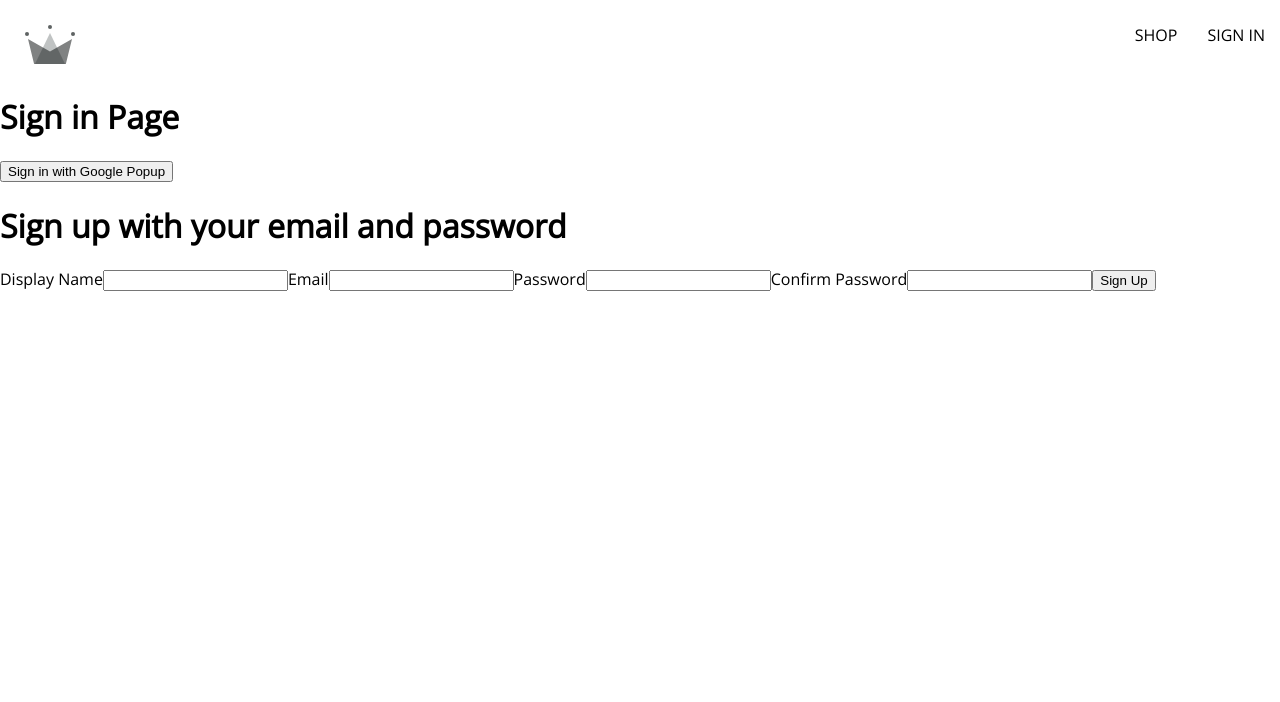
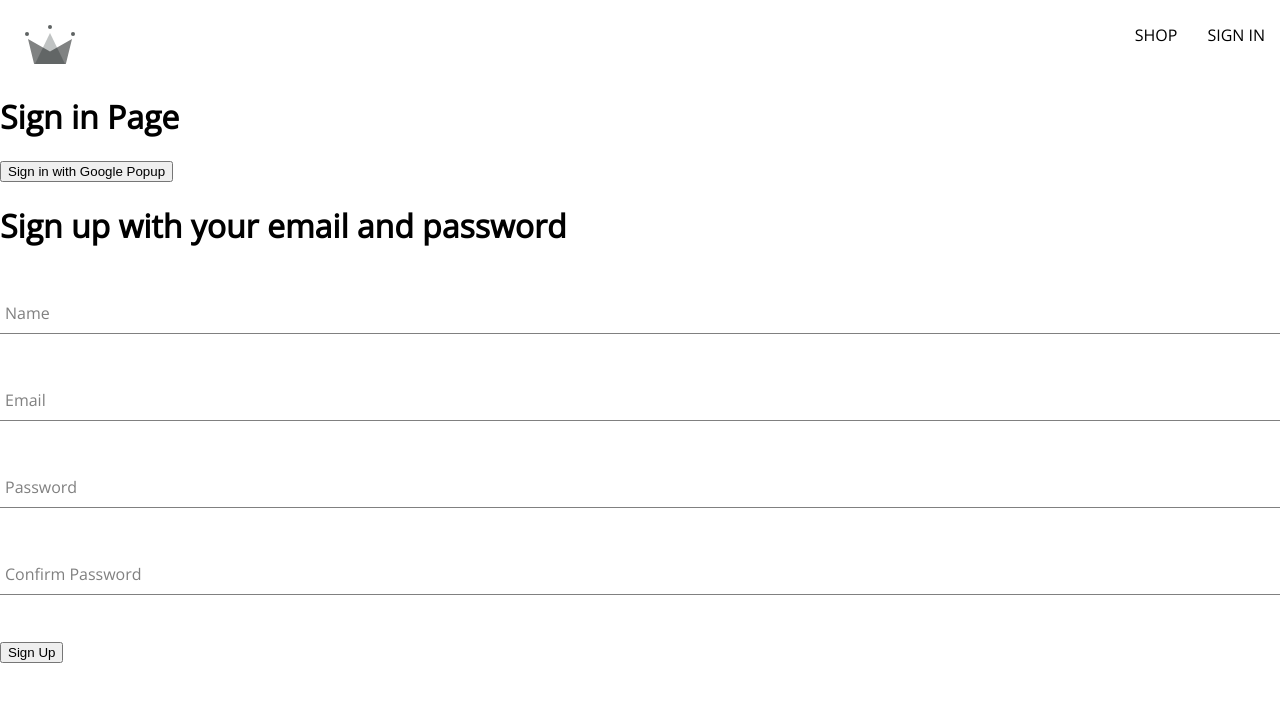
Before and after one commit to EdwinGrigonis/crown-clothing, a React (Create React App) app: page /sign-in in a window 1280 px wide. Shown: the top 702 px of the page. Built offline with nearby package versions, Linux system fonts and the light colour scheme.

Commit message:
added form styles

```diff
--- /dev/null
+++ b/src/components/form-input/form-input.component.jsx
@@ -0,0 +1,22 @@
+import './form-input.styles.scss'
+
+const FormInput = ({label, ...otherProps}) => {
+    return (
+        <div className="group">
+            <input className='form-input' {...otherProps} />
+            {label && (
+                <label
+                    className={`${
+                        otherProps.value.length
+                        ? 'shrink'
+                        : ''}
+                       form-input-label`}
+                    >
+                        {label}
+                </label>
+            )}
+        </div>
+    )
+}
+
+export default FormInput
--- /dev/null
+++ b/src/components/form-input/form-input.styles.scss
@@ -0,0 +1,54 @@
+$sub-color: grey;
+$main-color: black;
+
+@mixin shrinkLabel {
+  top: -14px;
+  font-size: 12px;
+  color: $main-color;
+}
+
+.group {
+  position: relative;
+  margin: 45px 0;
+
+  .form-input {
+    background: none;
+    background-color: white;
+    color: $sub-color;
+    font-size: 18px;
+    padding: 10px 10px 10px 5px;
+    display: block;
+    width: 100%;
+    border: none;
+    border-radius: 0;
+    border-bottom: 1px solid $sub-color;
+    margin: 25px 0;
+
+    &:focus {
+      outline: none;
+    }
+
+    &:focus ~ .form-input-label {
+      @include shrinkLabel();
+    }
+  }
+
+  input[type='password'] {
+    letter-spacing: 0.3em;
+  }
+
+  .form-input-label {
+    color: $sub-color;
+    font-size: 16px;
+    font-weight: normal;
+    position: absolute;
+    pointer-events: none;
+    left: 5px;
+    top: 10px;
+    transition: 300ms ease all;
+
+    &.shrink {
+      @include shrinkLabel();
+    }
+  }
+}
--- a/src/components/sign-up-form/sign-up-form.component.jsx
+++ b/src/components/sign-up-form/sign-up-form.component.jsx
@@ -1,5 +1,6 @@
 import { useState} from 'react'
 
+import FormInput from '../form-input/form-input.component';
 import { createAuthUserWithEmailAndPassword, createUserDocumentFromAuth } from '../../utils/firebase/firebase.utils';
 
 const defaultFormFields = {
@@ -44,7 +45,7 @@
   }
 
   const handleChange = (event) => {
-    const {name, value} = event.target;
+    const { name, value } = event.target;
 
     setFormFields({ ...formFields, [name]: value})
   }
@@ -53,34 +54,38 @@
     <div>
         <h1>Sign up with your email and password</h1>
         <form onSubmit={handleSubmit}>
-            <label>Display Name</label>
-            <input
+            <FormInput
+                label="Name"
                 type='text'
                 name='displayName'
                 value={displayName}
                 required
-                onChange={handleChange} />
-            <label>Email</label>
-            <input
+                onChange={handleChange}
+            />
+            <FormInput
+                label="Email"
                 type='email'
                 name='email'
                 value={email}
                 required
-                onChange={handleChange} />
-            <label>Password</label>
-            <input
+                onChange={handleChange}
+            />
+            <FormInput
+                label="Password"
                 type='password'
                 name='password'
                 value={password}
                 required
-                onChange={handleChange} />
-            <label>Confirm Password</label>
-            <input
+                onChange={handleChange}
+            />
+           <FormInput
+                label="Confirm Password"
                 type='password'
                 name='confirmPassword'
                 value={confirmPassword}
                 required
-                onChange={handleChange} />
+                onChange={handleChange}
+            />
             <button type='submit'>Sign Up</button>
         </form>
     </div>
```
